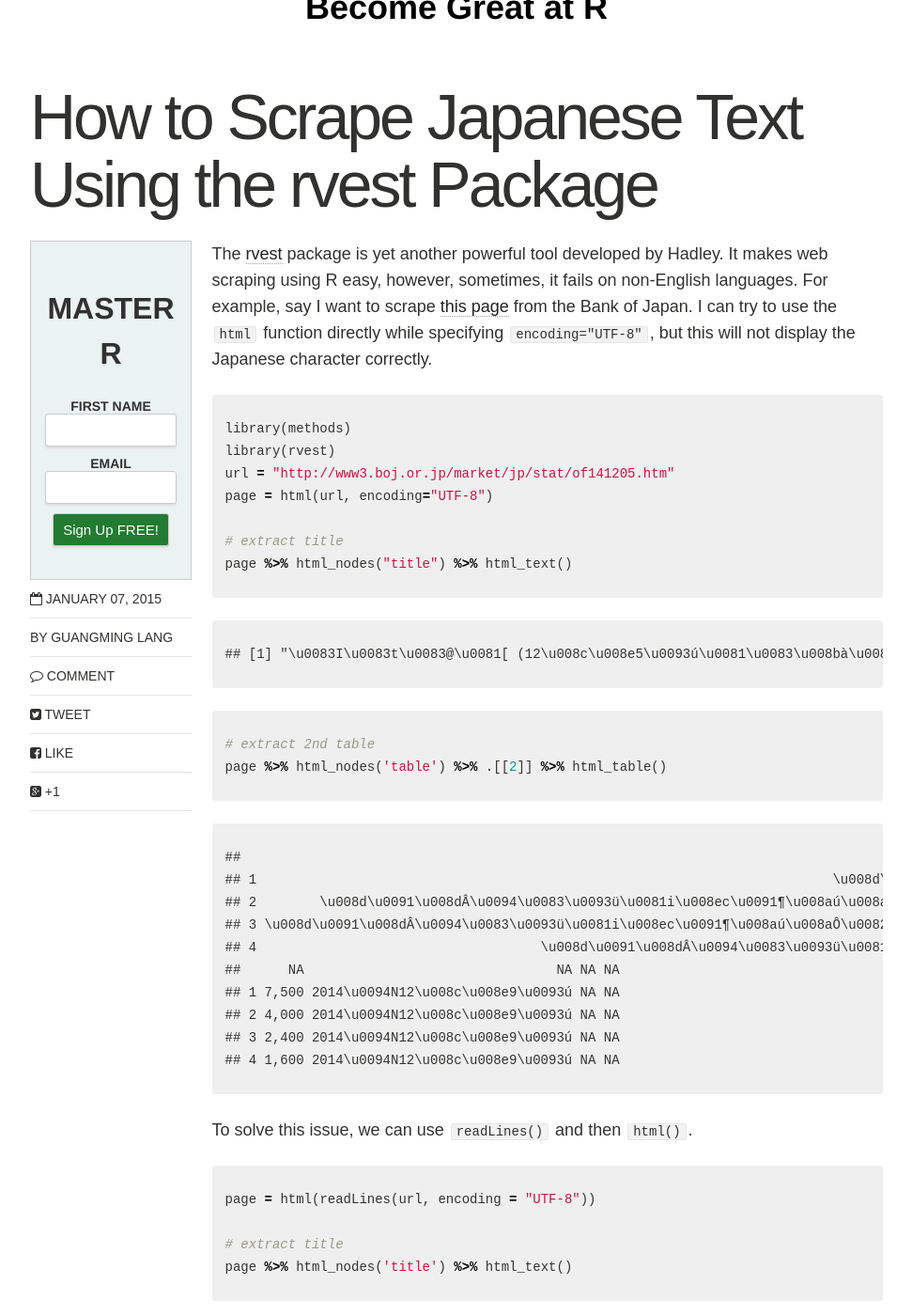
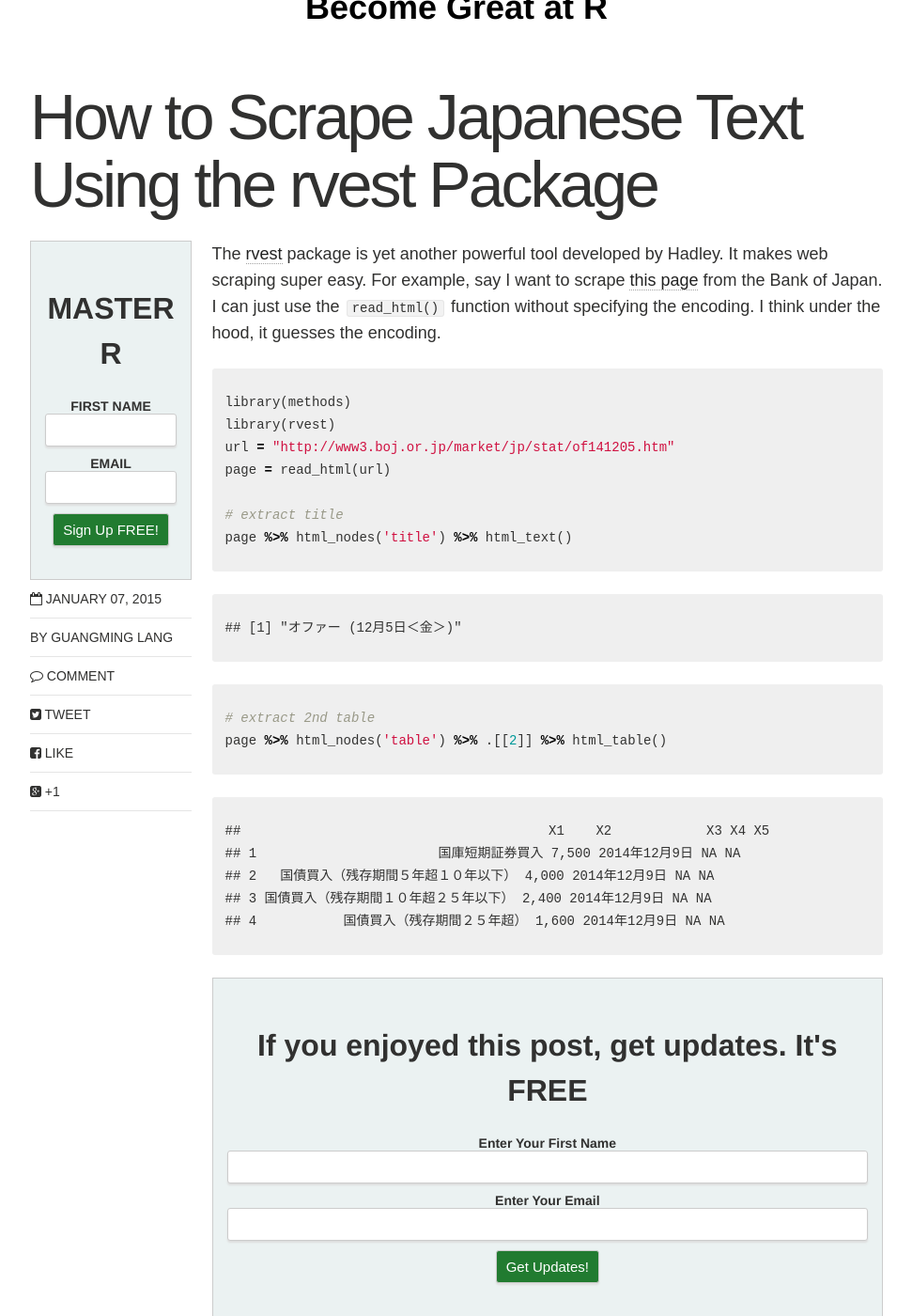
Before and after one commit to gmlang/masterr, a Jekyll site: the page built from _posts/r/2015-01-07-how-to-scrape-Japanese-text-using-rvest.md, in a window 1280 px wide and 1400 px high, scrolled down 340 px. Shown: the whole window at 94% size, without its empty margins (154-1125 px from the left). Built offline with Jekyll 4.4.1, drawn with Linux system fonts in a browser that asks for light colours; nearby versions of some CDN libraries; comment, search, counter and statistics services are not loaded; some of the changed text lies outside the part shown.

```diff
--- a/_posts/r/2015-01-07-how-to-scrape-Japanese-text-using-rvest.md
+++ b/_posts/r/2015-01-07-how-to-scrape-Japanese-text-using-rvest.md
@@ -8,55 +8,17 @@ keywords: "R, web scraping, Japanese characters, rvest, html"
 published: true
 share: true
 ads: true
-
 ---
 
 The [rvest](https://github.com/hadley/rvest) package is yet another
-powerful tool developed by Hadley. It makes web scraping using R easy, however, sometimes, it fails on non-English languages. For example, say I want to scrape [this page](http://www3.boj.or.jp/market/jp/stat/of141205.htm) from the Bank of Japan. I can try to use the `html` function directly while specifying `encoding="UTF-8"`, but this will not display the Japanese character correctly.
-
+powerful tool developed by Hadley. It makes web scraping super easy. For example, say I want to scrape [this page](http://www3.boj.or.jp/market/jp/stat/of141205.htm) from the Bank of Japan. I can just use the `read_html()` function without specifying
+the encoding. I think under the hood, it guesses the encoding.
 
 {% highlight r %}
 library(methods)
 library(rvest)
 url = "http://www3.boj.or.jp/market/jp/stat/of141205.htm"
-page = html(url, encoding="UTF-8")
-
-# extract title
-page %>% html_nodes("title") %>% html_text()
-{% endhighlight %}
-
-
-
-{% highlight text %}
-## [1] "\u0083I\u0083t\u0083@\u0081[ (12\u008c\u008e5\u0093ú\u0081\u0083\u008bà\u0081\u0084)"
-{% endhighlight %}
-
-
-
-{% highlight r %}
-# extract 2nd table
-page %>% html_nodes('table') %>% .[[2]] %>% html_table()
-{% endhighlight %}
-
-
-
-{% highlight text %}
-##                                                                                                                                               X 1
-## 1                                                                         \u008d\u0091\u008cÉ\u0092Z\u008aú\u008fØ\u008c\u0094\u0094\u0083\u0093ü
-## 2        \u008d\u0091\u008dÂ\u0094\u0083\u0093ü\u0081i\u008ec\u0091¶\u008aú\u008aÔ\u0082T\u0094N\u0092´\u0082P\u0082O\u0094N\u0088È\u0089º\u0081j
-## 3 \u008d\u0091\u008dÂ\u0094\u0083\u0093ü\u0081i\u008ec\u0091¶\u008aú\u008aÔ\u0082P\u0082O\u0094N\u0092´\u0082Q\u0082T\u0094N\u0088È\u0089º\u0081j
-## 4                                    \u008d\u0091\u008dÂ\u0094\u0083\u0093ü\u0081i\u008ec\u0091¶\u008aú\u008aÔ\u0082Q\u0082T\u0094N\u0092´\u0081j
-##      NA                                NA NA NA
-## 1 7,500 2014\u0094N12\u008c\u008e9\u0093ú NA NA
-## 2 4,000 2014\u0094N12\u008c\u008e9\u0093ú NA NA
-## 3 2,400 2014\u0094N12\u008c\u008e9\u0093ú NA NA
-## 4 1,600 2014\u0094N12\u008c\u008e9\u0093ú NA NA
-{% endhighlight %}
-
-To solve this issue, we can use `readLines()` and then `html()`.
-
-{% highlight r %}
-page = html(readLines(url, encoding = "UTF-8"))
+page = read_html(url)
 
 # extract title
 page %>% html_nodes('title') %>% html_text()
@@ -78,7 +40,7 @@ page %>% html_nodes('table') %>% .[[2]] %>% html_table()
 
 
 {% highlight text %}
-##                                      X 1    NA            NA NA NA
+##                                       X1    X2            X3 X4 X5
 ## 1                       国庫短期証券買入 7,500 2014年12月9日 NA NA
 ## 2   国債買入（残存期間５年超１０年以下） 4,000 2014年12月9日 NA NA
 ## 3 国債買入（残存期間１０年超２５年以下） 2,400 2014年12月9日 NA NA
```
Also changed, not shown: _knitr/2015-01-07-how-to-scrape-Japanese-text-using-rvest.Rmd (+3 -14 lines).
